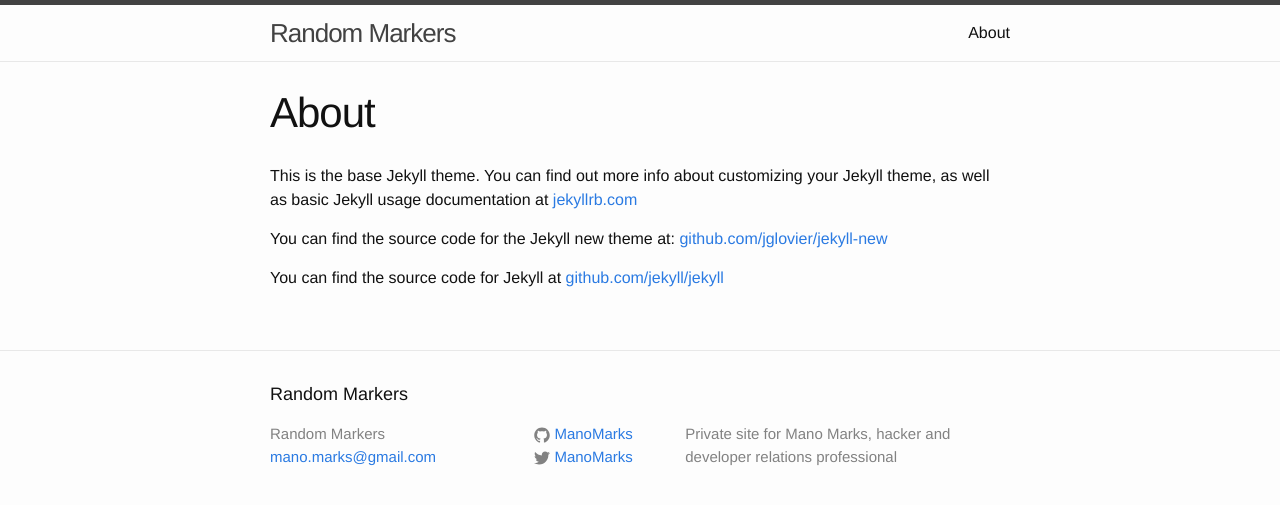
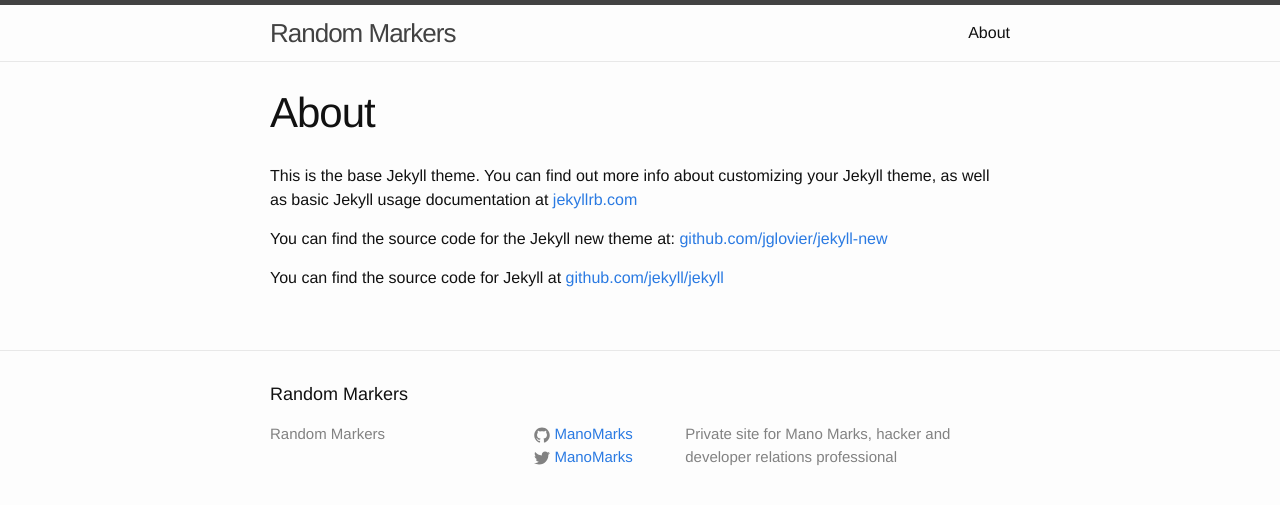
Before and after one commit to ManoMarks/ManoMarks.github.io, a Jekyll site: the page built from about.md, in a window 1280 px wide. Shown: the top 505 px of the page. Built offline with Jekyll 4.4.1, drawn with Linux system fonts in a browser that asks for light colours.

Commit message:
Update _config.yml
Removing email address

```diff
--- a/_config.yml
+++ b/_config.yml
@@ -1,6 +1,5 @@
 # Site settings
 title: Random Markers
-email: mano.marks@gmail.com
 description: Private site for Mano Marks, hacker and developer relations professional
 baseurl: ""
 url: "http://manomarks.github.io"
```
